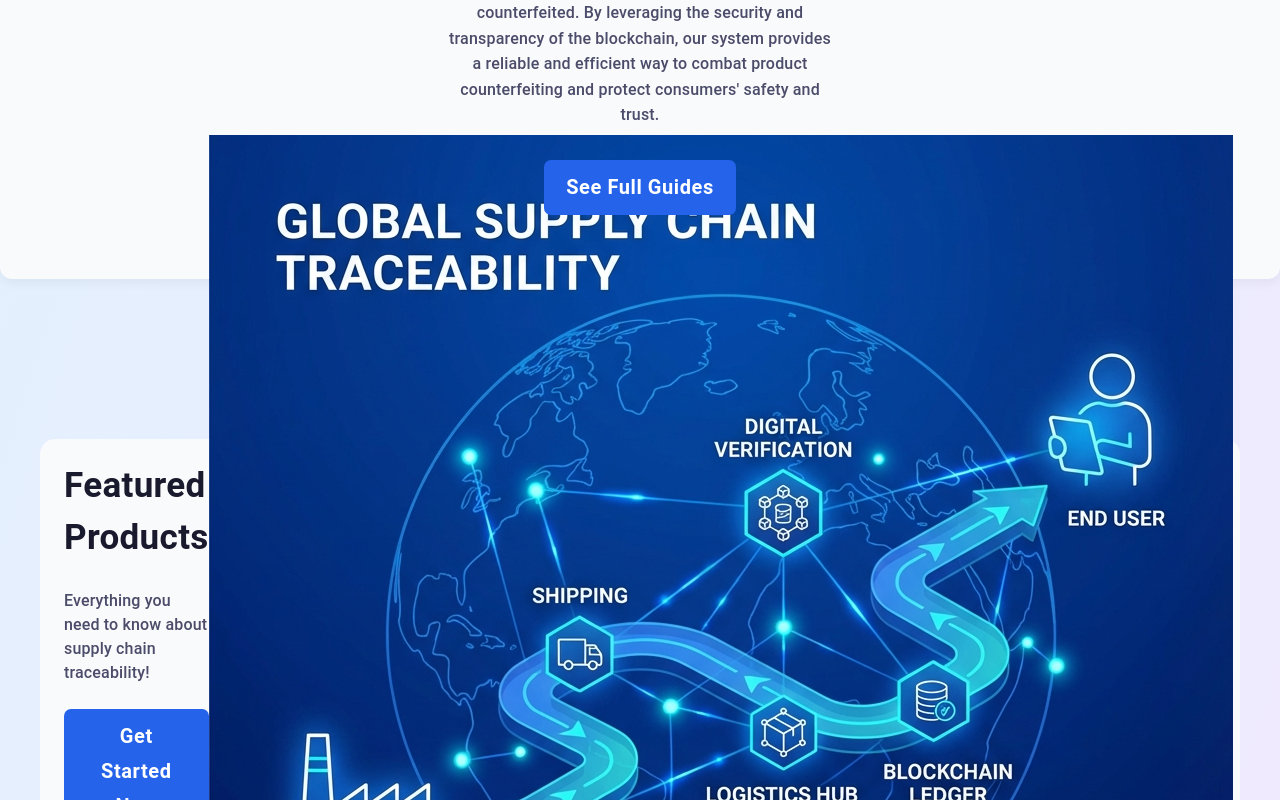
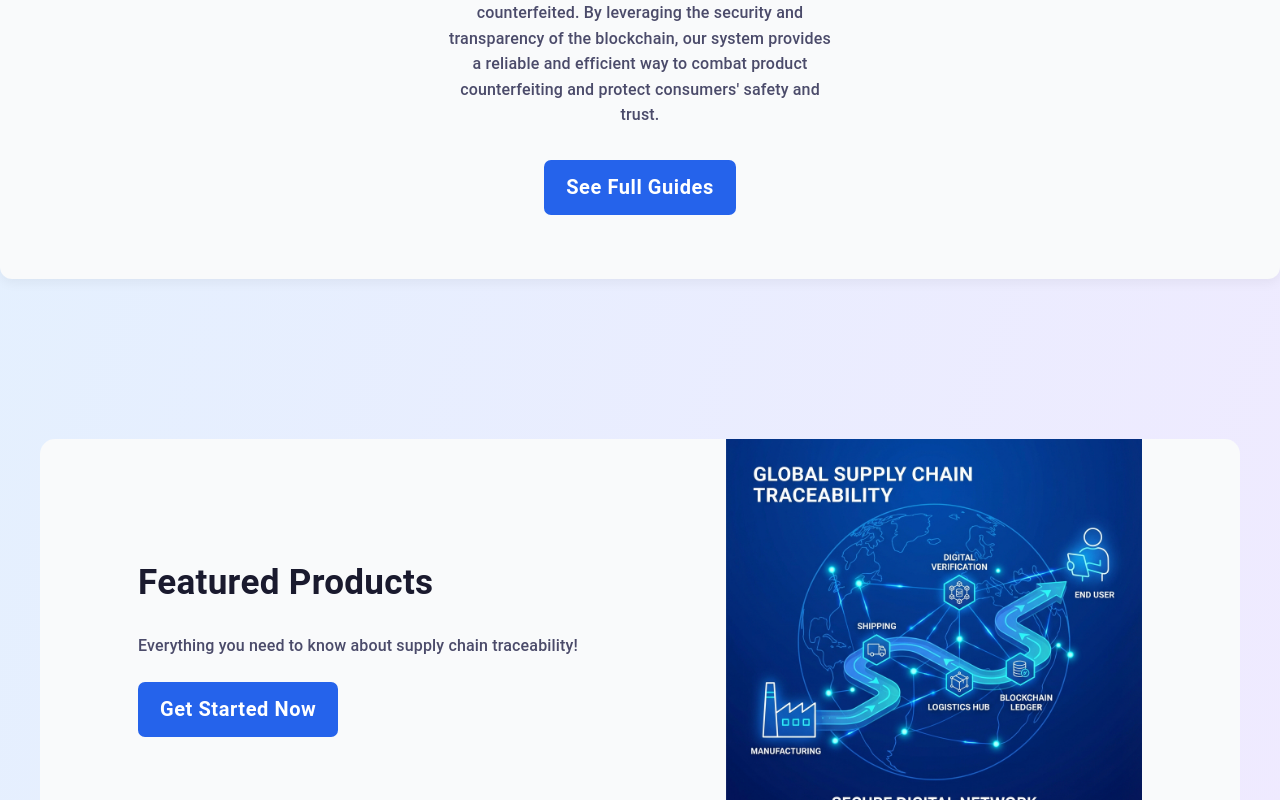
Before and after one commit to riteshkumar0303/Counterfiet-product-frontend, a React (Create React App) app: page / in a window 1280 px wide. Shown: the part 1520-2320 px from the top of the page. Built offline with nearby package versions, Linux system fonts and the light colour scheme.

Commit message:
Fix distorted image in GetStarted component

```diff
--- a/src/components/home/GetStarted.jsx
+++ b/src/components/home/GetStarted.jsx
@@ -55,7 +55,7 @@ const GetStarted = () => {
         <img
           src={homeIllustration}
           alt="illustration"
-          style={{ maxWidth: "100%" }}
+          style={{ maxWidth: "100%", maxHeight: "100%", objectFit: "contain" }}
         />
       </CustomContainer>
     </CustomBox>
```
